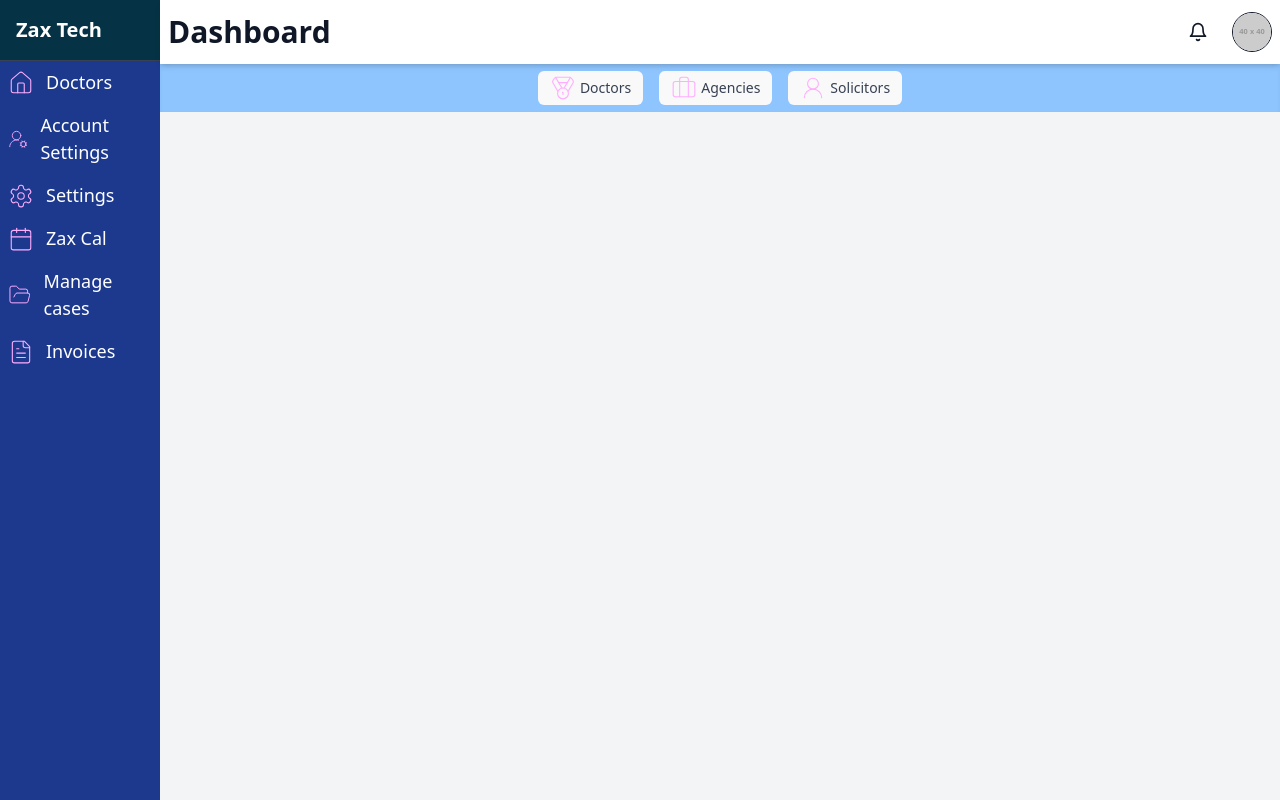
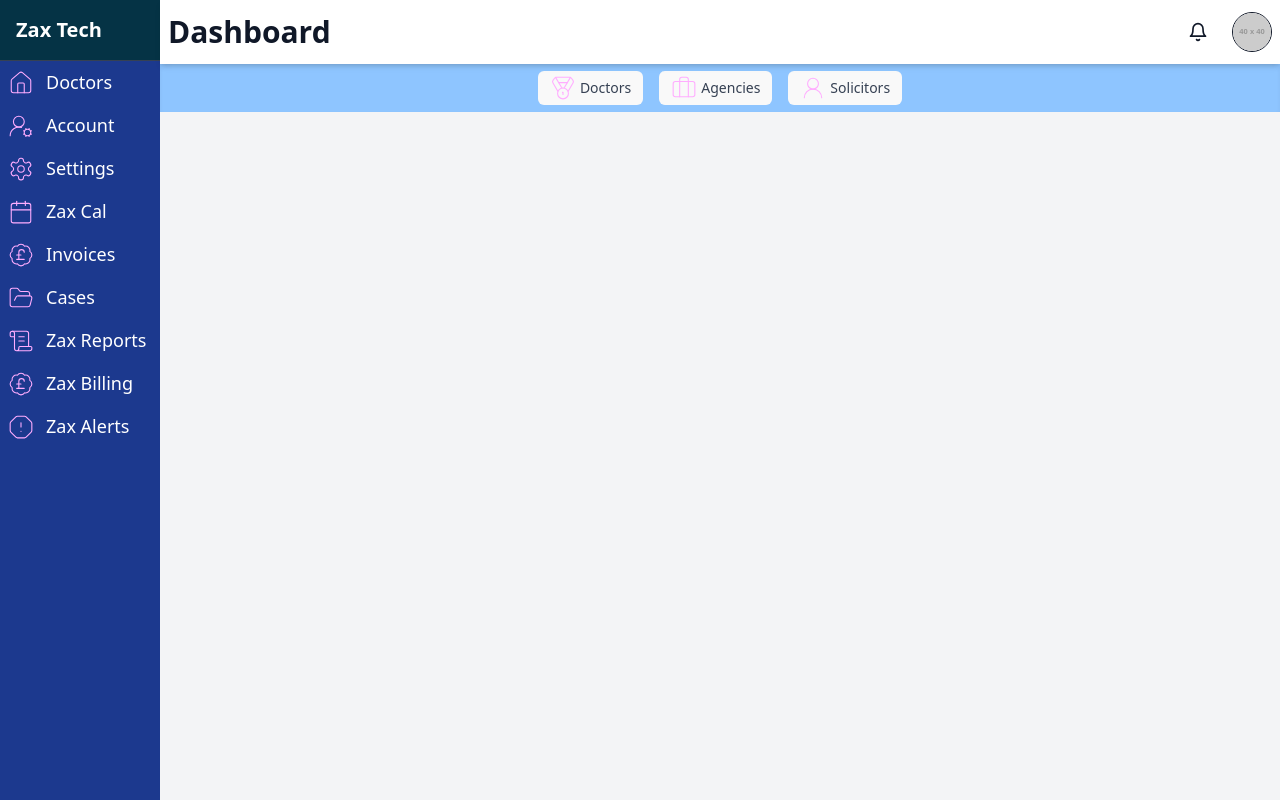
Before and after one commit to singhateh/zax-react-frontend, a React (Vite) app: page / in a window 1280 px wide. Built offline with nearby package versions, Linux system fonts and the light colour scheme.

Commit message:
Sidebar navigation functionality completed

```diff
--- a/src/components/Sidebar.jsx
+++ b/src/components/Sidebar.jsx
@@ -1,42 +1,51 @@
 import SidebarItem from "./SidebarItem";
+import { useLocation } from "react-router-dom";
 
 import {
   Calendar,
-  FileText,
   FolderOpen,
   UserRoundCog,
   Settings,
   House,
+  BadgePoundSterling,
+  ScrollText,
+  OctagonAlert,
+  ReceiptText,
 } from "lucide-react";
 import "../../src/Icon.css";
 import { NavLink } from "react-router-dom";
 
-const iconMap = {
-  doctors: <House />,
-  "account settings": <UserRoundCog />,
-  settings: <Settings />,
-  "zax cal": <Calendar />,
-  invoices: <FileText />,
-  "manage cases": <FolderOpen />,
-};
-
 const Sidebar = () => {
+  const location = useLocation();
   const menuItems = [
-    { icon: iconMap.doctors, text: "Doctors", route: "/doctors" },
+    { icon: <House />, text: "Doctors", route: "/doctors" },
     {
-      icon: iconMap["account settings"],
-      text: "Account Settings",
+      icon: <UserRoundCog />,
+      text: "Account",
       route: "/account-settings/setup",
     },
-    { icon: iconMap.settings, text: "Settings", route: "/settings" },
-    { icon: iconMap["zax cal"], text: "Zax Cal", route: "/zax-cal" },
+    { icon: <Settings />, text: "Settings", route: "/settings" },
+    { icon: <Calendar />, text: "Zax Cal", route: "/zax-cal" },
+    { icon: <BadgePoundSterling />, text: "Invoices", route: "/invoices" },
     {
-      icon: iconMap["manage cases"],
-      text: "Manage cases",
+      icon: <FolderOpen />,
+      text: "Cases",
       route: "/manage-cases",
     },
-    { icon: iconMap["invoices"], text: "Invoices", route: "/Invoices" },
+    { icon: <ScrollText />, text: "Zax Reports", route: "/zax-reports" },
+    {
+      icon: <BadgePoundSterling />,
+      text: "Zax Billing",
+      route: "/zax-billing",
+    },
+    { icon: <OctagonAlert />, text: "Zax Alerts", route: "/zax-alerts" },
   ];
+
+  const activeSidebarItem = menuItems.find(
+    (item) =>
+      location.pathname === item.route ||
+      location.pathname.startsWith(`${item.route}/`)
+  );
 
   return (
     <div className="bg-blue-900 text-white fixed lg:relative h-full transition-all duration-300 w-40 left-0">
@@ -46,7 +55,12 @@ const Sidebar = () => {
       <nav className="flex flex-col">
         {menuItems.map((item) => (
           <NavLink to={item.route}>
-            <SidebarItem key={item.route} icon={item.icon} text={item.text} />
+            <SidebarItem
+              key={item.route}
+              icon={item.icon}
+              text={item.text}
+              activeSidebarItem={activeSidebarItem}
+            />
           </NavLink>
         ))}
       </nav>
--- a/src/components/SidebarItem.jsx
+++ b/src/components/SidebarItem.jsx
@@ -1,7 +1,7 @@
 import React from "react";
 import { useLocation } from "react-router-dom";
 
-const SidebarItem = ({ icon, text, isActive, onClick }) => {
+const SidebarItem = ({ icon, text, onClick, activeSidebarItem }) => {
   const { pathname } = useLocation();
 
   return (
@@ -15,11 +15,7 @@ const SidebarItem = ({ icon, text, isActive, onClick }) => {
         }
       }}
       className={`flex items-center gap-3 p-2 rounded cursor-pointer text-[18px]
-        ${
-          isActive || pathname.includes(text.toLowerCase())
-            ? "bg-blue-800"
-            : "hover:bg-blue-800"
-        }`}
+        ${activeSidebarItem === text ? "bg-blue-800" : "hover:bg-blue-800"}`}
     >
       {React.cloneElement(icon, {
         className: "w-5 h-5 text-white",
--- a/src/layouts/DoctorLayout.jsx
+++ b/src/layouts/DoctorLayout.jsx
@@ -18,7 +18,7 @@ const DoctorLayout = () => {
   const activeTab =
     tabs.find((tab) => location.pathname.includes(tab.route))?.route ||
     "/doctors";
-
+  console.log(activeTab);
   return (
     <div className="fixed gap-4 w-[calc(100%-40px)] lg:w-[calc(100%-160px)]  left-40 lg:left-40 px-0 flex justify-center items-center z-20 transition-all duration-300 h-12 shadow-inner">
       <Tabs
```
Also changed, not shown: src/App.jsx (+6 -5 lines), src/Router.jsx (+43 -5 lines), src/pages/Cases/Cases.jsx (renamed from src/pages/Cases.jsx), src/pages/Doctors/Agencies.jsx (renamed from src/pages/Agencies.jsx), src/pages/Doctors/AgenciesNote.jsx (renamed from src/pages/AgenciesNote.jsx), src/pages/Doctors/Doctors.jsx (renamed from src/pages/Doctors.jsx), src/pages/Doctors/SolicitorsDiary.jsx (renamed from src/pages/SolicitorsDiary.jsx), src/pages/Settings/Settings.jsx (renamed from src/pages/Settings.jsx), src/pages/ZaxCal/ZaxCal.jsx (renamed from src/pages/ZaxCal.jsx).
